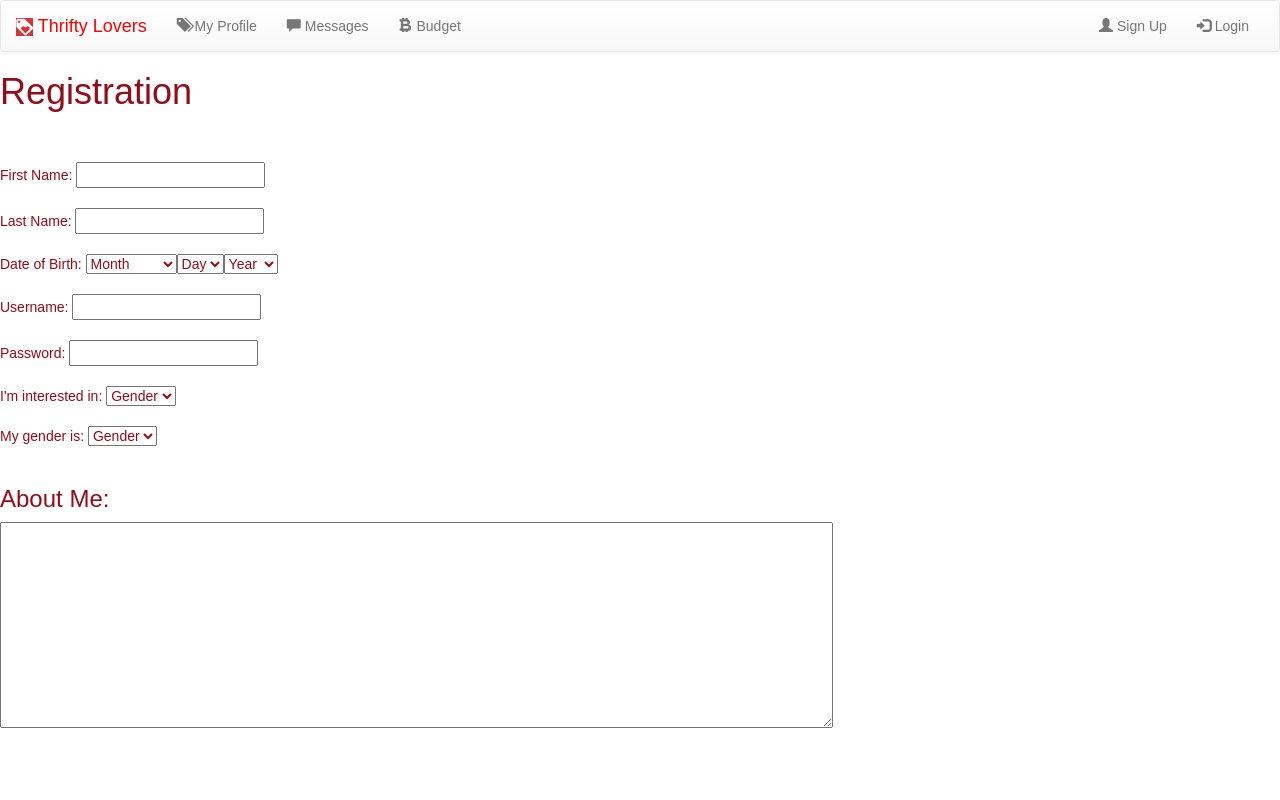
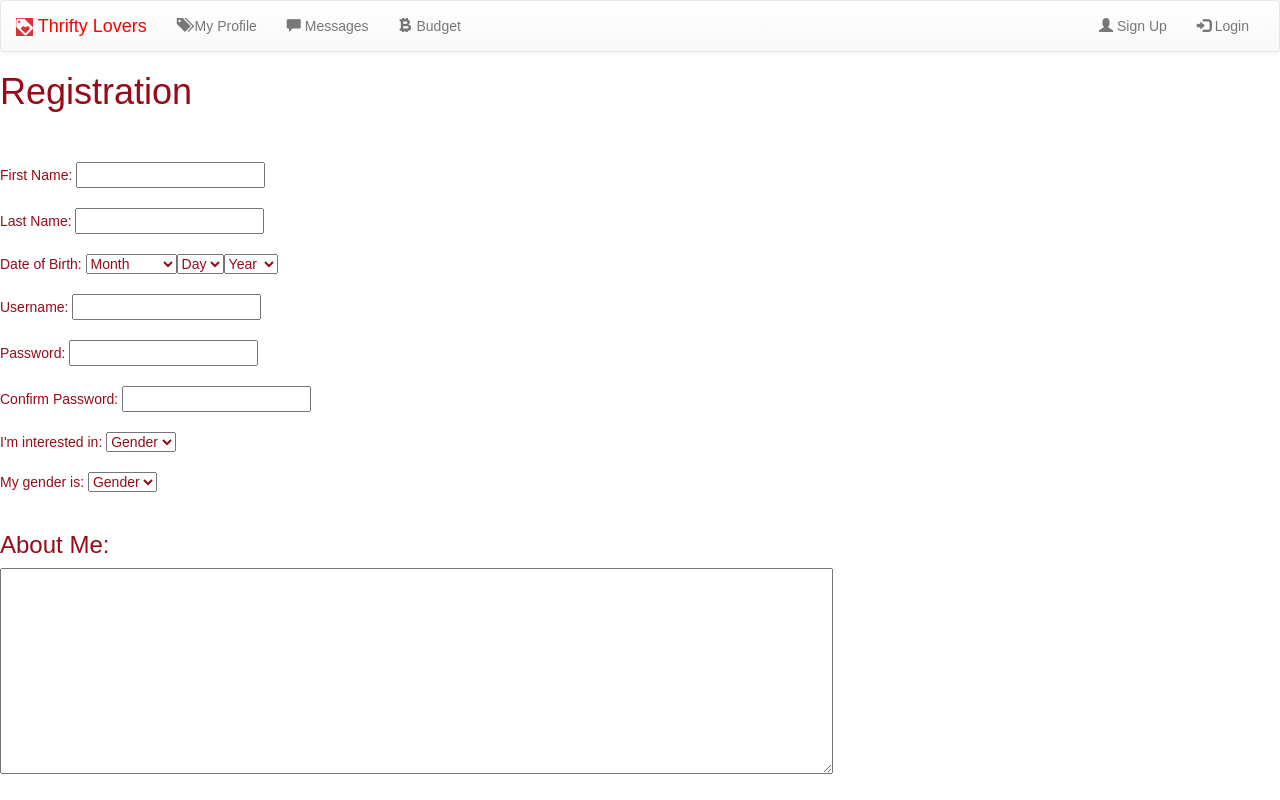
Before and after one commit to sheriffahmed/ThriftyLovers, a React (Create React App) app in the folder frontend/: page /signup in a window 1280 px wide. Built offline with nearby package versions, Linux system fonts and the light colour scheme.

Commit message:
input type passwords

```diff
--- a/frontend/src/App.css
+++ b/frontend/src/App.css
@@ -56,6 +56,7 @@ body{
 .couple {
   background-size: cover;
 }
+
 .container2{
   background: url("https://images.unsplash.com/photo-1499200544186-6b1e3ec3b68e?ixlib=rb-0.3.5&s=4016bce234ec5e578252846833c0949f&auto=format&fit=crop&w=1950&q=80");
   background-repeat: no-repeat;
@@ -63,11 +64,11 @@ body{
   height: 100vh;
   width: 100vw;
   background-size: cover;
+  bottom:3em;
 }
-
 .container {
   position: relative;
-  top: 50%;
+  top: 20%;
   left: 50%;
   transform: translate(-50%, -50%);
 }
--- a/frontend/src/components/EditUser.js
+++ b/frontend/src/components/EditUser.js
@@ -212,7 +212,13 @@ render(){
                 Username: <input/>
                 <br/>
                 <br/>
-                Password: <input/>
+                Password: <input type="password"/>
+                <br/>
+                <br/>
+                Confirm Password: <input type="password"/>
+                <br/>
+                <br/>
+                <button>Submit</button>
                 <br/>
                 <br/>
         </div>
--- a/frontend/src/components/LandingPage.js
+++ b/frontend/src/components/LandingPage.js
@@ -12,18 +12,18 @@ class LandingPage extends React.Component {
                 {/* <img className="couple" src="https://images.unsplash.com/photo-1499200544186-6b1e3ec3b68e?ixlib=rb-0.3.5&s=4016bce234ec5e578252846833c0949f&auto=format&fit=crop&w=1950&q=80"/> */}
                 <div className="container">
                 <h1>Thrifty Lovers</h1>
-                <label>I'm a </label>
-                <select>
-                        <option>Straight</option>
-                        <option>Gay</option>
-                        <option>Bisexual</option>
-                        <option>Other</option>
-                </select>
+                <label>I'm a</label>
                 {' '}
                 <select>
                         <option>Woman</option>
                         <option>Man</option>
                         <option>Gender Neutral</option>
+                </select>
+                {' '} looking for a {' '}
+                <select>
+                        <option>Woman</option>
+                        <option>Man</option>
+                        <option>Both</option>
                     </select>
                 <br/>
                 <br/>
--- a/frontend/src/components/Registration.js
+++ b/frontend/src/components/Registration.js
@@ -194,7 +194,10 @@ class Registration extends React.Component {
                 Username: <input/>
                 <br/>
                 <br/>
-                Password: <input/>
+                Password: <input type="password"/>
+                <br/>
+                <br/>
+                Confirm Password: <input type="password"/>
                 <br/>
                 <br/>
                 I'm interested in:  <select>
```
